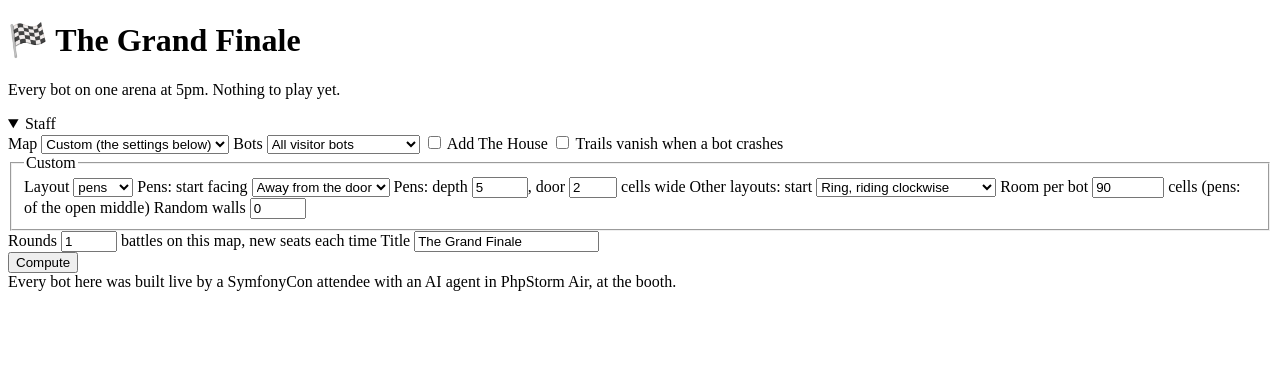
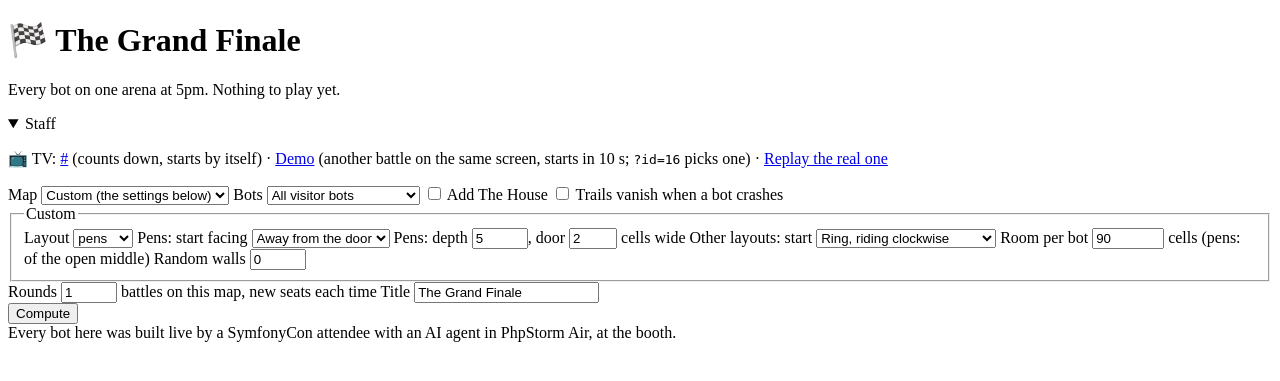
Before and after one commit to BartSoj/symfonycon-warsaw, a Symfony app: template templates/finale.html.twig in a window 1280 px wide. Shown: the part 46-427 px from the top of the page. Run offline with Twig, Linux system fonts and the light colour scheme; the template is opened without the code that fills it, so the values that code supplies are empty; some libraries are stand-ins or nearby versions.

Commit message:
Finale demo and replay pages
Asked for by booth staff at the JetBrains booth, SymfonyCon Warsaw 2026.

```diff
--- a/assets/finale.js
+++ b/assets/finale.js
@@ -152,6 +152,7 @@ if (el) {
                 <span class="who"><b>${esc(p.name)}</b> <span class="muted">by ${esc(p.author)}</span></span>
                 <span class="how muted">${p.crash ? esc(p.crash.reason) : '🏆 last one riding'}</span></li>`).join('')}</ol>`;
         board.style.setProperty('--rows', Math.ceil(rows.length / 2));
+        board.insertAdjacentHTML('beforeend', `<p class="finale-replay"><a class="btn btn-outline" href="${esc(el.dataset.replay)}">↻ Replay</a></p>`);
         board.hidden = false;
     };
     const live = async () => {
--- a/assets/styles/app.css
+++ b/assets/styles/app.css
@@ -151,3 +151,5 @@ footer { padding: 32px 16px 48px; font-size: .9rem; }
 .finale-scores-list .how { font-size: .85rem; white-space: nowrap; overflow: hidden; text-overflow: ellipsis; max-width: 40%; }
 .finale-banner { display: flex; align-items: center; gap: 10px; flex-wrap: wrap; margin-top: 16px; border-color: var(--gold); }
 .finale-banner-time { margin-left: auto; font-weight: 700; font-variant-numeric: tabular-nums; }
+.finale-demo-tag { position: fixed; top: 10px; right: 16px; z-index: 30; margin: 0; padding: 4px 12px; border-radius: 99px; background: var(--warn); color: #fff; font-weight: 700; font-size: .9rem; }
+.finale-replay { text-align: center; margin-top: 18px; }
--- /dev/null
+++ b/data/shipped/20261127-163354-finale-demo-and-replay-pages.json
@@ -0,0 +1,6 @@
+{
+    "title": "Finale demo and replay pages",
+    "by": "booth staff",
+    "at": "2026-11-27T16:33:54+01:00",
+    "idea": null
+}
--- a/templates/finale.html.twig
+++ b/templates/finale.html.twig
@@ -16,6 +16,9 @@
 
     <details class="finale-staff"{{ finales ? '' : ' open' }}>
         <summary>Staff</summary>
+        <p>📺 TV: <a href="{{ path('finale_live') }}">{{ path('finale_live') }}</a> (counts down, starts by itself) ·
+            <a href="{{ path('finale_demo') }}">Demo</a> (another battle on the same screen, starts in 10 s; <code>?id=16</code> picks one) ·
+            <a href="{{ path('finale_replay') }}">Replay the real one</a></p>
         <form method="post" action="{{ path('finale_run') }}" class="finale-form">
             <label>Map <select name="map">
                 {% for key, m in maps %}<option value="{{ key }}">{{ m.label }}</option>{% endfor %}
--- a/templates/finale_live.html.twig
+++ b/templates/finale_live.html.twig
@@ -6,7 +6,8 @@
 
 {% block body %}
     {% if finale %}
-        <div class="finale" data-finale="{{ [finale]|json_encode }}" data-live-at="{{ at|date('c') }}" data-live-label="{{ at|date('H:i', 'Europe/Warsaw') }}" data-now="{{ 'now'|date('U') }}"></div>
+        <div class="finale" data-finale="{{ [finale]|json_encode }}" data-live-at="{{ at|date('c') }}" data-live-label="{{ at|date('H:i', 'Europe/Warsaw') }}" data-now="{{ 'now'|date('U') }}" data-replay="{{ 'live' == mode ? path('finale_replay') : app.request.uri }}"></div>
+        {% if mode == 'demo' %}<p class="finale-demo-tag">DEMO · battle #{{ finale.id }}, not the real finale</p>{% endif %}
     {% else %}
         <div class="finale-empty"><h1>🏁 The Grand Finale</h1><p class="muted">Every bot on one arena at {{ at|date('H:i', 'Europe/Warsaw') }}.</p></div>
     {% endif %}
```
Also changed, not shown: src/Controller/FinaleController.php (+11 -5 lines).
